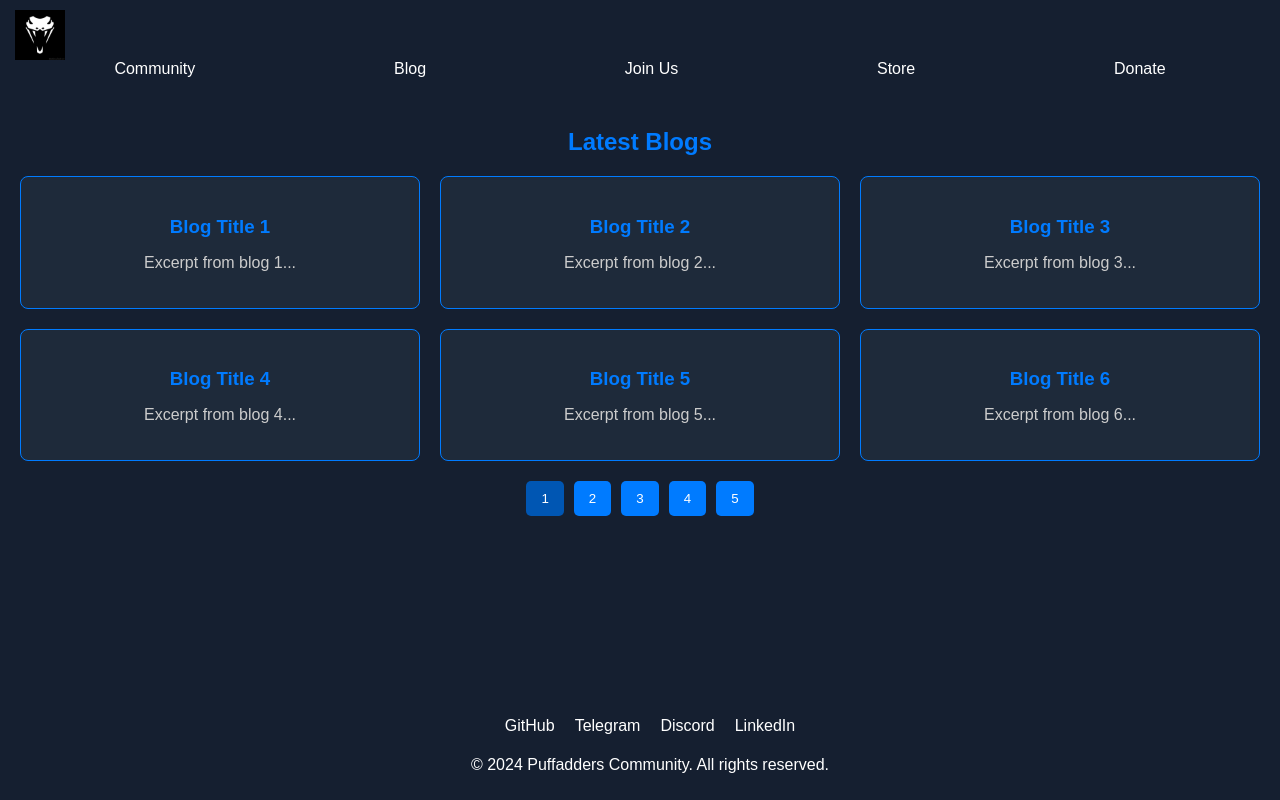
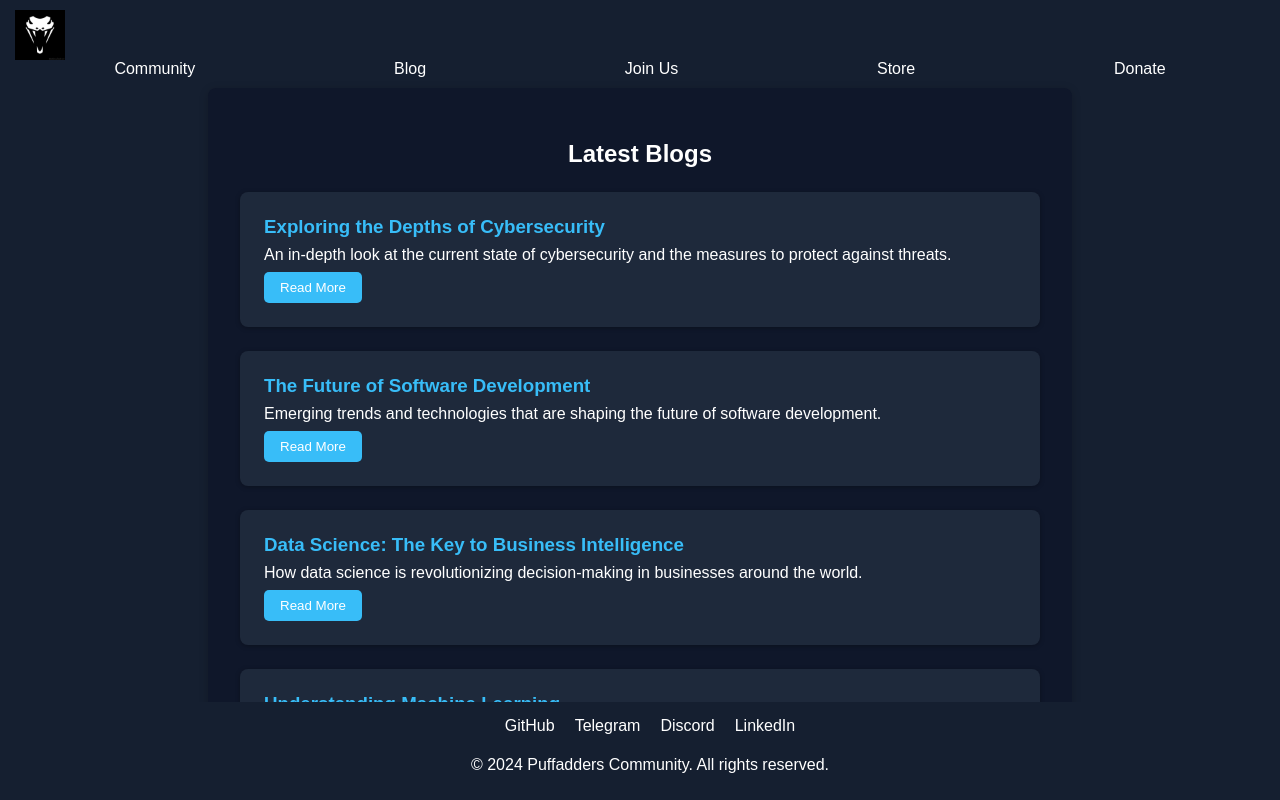
Before and after one commit to mukuvi/PUFFADDERS, a React (Vite) app in the folder client/: page /blog in a window 1280 px wide. Shown: the top 800 px of the page. Built offline with nearby package versions, Linux system fonts and the light colour scheme.

Commit message:
puffadders

```diff
--- a/client/src/components/Blog.jsx
+++ b/client/src/components/Blog.jsx
@@ -1,18 +1,19 @@
-import React, { useState, useEffect } from "react";
+import React, { useState } from "react";
+import blogs from "./blogdata"; // Adjust the path based on your folder structure
 
 const Blog = () => {
-  const blogs = Array.from({ length: 30 }, (_, index) => ({
-    title: `Blog Title ${index + 1}`,
-    excerpt: `Excerpt from blog ${index + 1}...`,
-  }));
-
   const [currentPage, setCurrentPage] = useState(1);
+  const [expandedBlogIndex, setExpandedBlogIndex] = useState(null);
   const blogsPerPage = 6;
   const totalPages = Math.ceil(blogs.length / blogsPerPage);
 
   const indexOfLastBlog = currentPage * blogsPerPage;
   const indexOfFirstBlog = indexOfLastBlog - blogsPerPage;
   const currentBlogs = blogs.slice(indexOfFirstBlog, indexOfLastBlog);
+
+  const handleExpand = (index) => {
+    setExpandedBlogIndex(expandedBlogIndex === index ? null : index);
+  };
 
   return (
     <div className="blog">
@@ -22,6 +23,12 @@ const Blog = () => {
           <div className="blog-post" key={index}>
             <h3>{blog.title}</h3>
             <p>{blog.excerpt}</p>
+            <button onClick={() => handleExpand(index)}>
+              {expandedBlogIndex === index ? "Read Less" : "Read More"}
+            </button>
+            {expandedBlogIndex === index && (
+              <p className="blog-content">{blog.content}</p>
+            )}
           </div>
         ))}
       </div>
--- a/client/src/components/Store.jsx
+++ b/client/src/components/Store.jsx
@@ -1,9 +1,28 @@
-import React from "react";
+import React, { useEffect, useRef } from "react";
 import storeData from "./storeData";
 
 const Store = () => {
+  const storeRef = useRef(null);
+
+  const handleKeyDown = (event) => {
+    if (storeRef.current) {
+      if (event.key === "ArrowRight") {
+        storeRef.current.scrollBy({ left: 200, behavior: "smooth" });
+      } else if (event.key === "ArrowLeft") {
+        storeRef.current.scrollBy({ left: -200, behavior: "smooth" });
+      }
+    }
+  };
+
+  useEffect(() => {
+    window.addEventListener("keydown", handleKeyDown);
+    return () => {
+      window.removeEventListener("keydown", handleKeyDown);
+    };
+  }, []);
+
   return (
-    <div className="store">
+    <div className="store" ref={storeRef}>
       <h2>Puff Store</h2>
       <div className="store-items">
         {storeData.map((item) => (
--- /dev/null
+++ b/client/src/components/blogdata.js
@@ -0,0 +1,82 @@
+// blogdata.js
+const blogs = [
+  {
+    title: "Exploring the Depths of Cybersecurity",
+    excerpt:
+      "An in-depth look at the current state of cybersecurity and the measures to protect against threats.",
+    content:
+      "Cybersecurity is a critical field that has evolved rapidly over the past decade. In this blog post, we explore the various aspects of cybersecurity, including threat detection, prevention strategies, and the importance of staying updated with the latest security protocols. With cyber threats becoming more sophisticated, it is essential for businesses and individuals alike to prioritize cybersecurity measures...",
+  },
+  {
+    title: "The Future of Software Development",
+    excerpt:
+      "Emerging trends and technologies that are shaping the future of software development.",
+    content:
+      "Software development is continuously evolving, influenced by new technologies and methodologies. This blog examines trends such as DevOps, microservices, and AI-driven development tools that are changing how software is built. As we look to the future, understanding these trends is vital for developers who want to remain competitive in the industry...",
+  },
+  {
+    title: "Data Science: The Key to Business Intelligence",
+    excerpt:
+      "How data science is revolutionizing decision-making in businesses around the world.",
+    content:
+      "Data science combines statistical analysis, machine learning, and big data to provide insights that drive business decisions. In this post, we delve into how organizations can harness data science to improve operations, predict market trends, and enhance customer experiences. With the right data strategy, companies can gain a competitive edge and make informed decisions based on data-driven insights...",
+  },
+  {
+    title: "Understanding Machine Learning",
+    excerpt:
+      "A beginner's guide to the basics of machine learning and its applications.",
+    content:
+      "Machine learning is a subset of artificial intelligence that allows systems to learn and improve from experience. In this blog, we explore fundamental concepts of machine learning, including supervised and unsupervised learning, algorithms, and real-world applications. From recommendation systems to autonomous vehicles, the impact of machine learning is vast and growing rapidly...",
+  },
+  {
+    title: "Building Responsive Web Applications",
+    excerpt:
+      "Best practices for creating responsive web apps that work seamlessly on any device.",
+    content:
+      "Responsive web design is essential in today’s multi-device world. This post outlines best practices for building responsive applications, including fluid grids, flexible images, and CSS media queries. We also discuss how to test your responsive design to ensure optimal user experience across all devices. By implementing these strategies, developers can create applications that cater to a diverse user base...",
+  },
+  {
+    title: "The Importance of Collaboration in Tech",
+    excerpt:
+      "Why collaboration is essential in the tech industry and how to foster a collaborative environment.",
+    content:
+      "Collaboration drives innovation in the tech industry. This blog examines the benefits of teamwork, the role of communication tools, and methods to cultivate a collaborative culture within teams. By fostering an environment that encourages idea-sharing and collective problem-solving, organizations can enhance productivity and creativity among their teams...",
+  },
+  {
+    title: "Introduction to Cloud Computing",
+    excerpt:
+      "Understanding the fundamentals of cloud computing and its impact on businesses.",
+    content:
+      "Cloud computing has transformed how businesses operate, providing flexibility, scalability, and cost-effectiveness. In this post, we cover the basics of cloud computing, including different service models (IaaS, PaaS, SaaS) and deployment strategies (public, private, hybrid). We also discuss the security implications of cloud adoption and how businesses can navigate potential challenges...",
+  },
+  {
+    title: "How to Start a Career in Tech",
+    excerpt:
+      "A step-by-step guide to launching your career in the technology sector.",
+    content:
+      "Starting a career in tech can be daunting, but with the right approach, it can also be rewarding. This blog provides a roadmap for aspiring tech professionals, covering essential skills, educational paths, and tips for networking in the industry. We also highlight the importance of continuous learning and adapting to new technologies as key components of a successful tech career...",
+  },
+  {
+    title: "The Rise of Artificial Intelligence",
+    excerpt:
+      "Exploring the advancements in AI and how they are transforming various industries.",
+    content:
+      "Artificial Intelligence is reshaping industries from healthcare to finance. In this post, we explore recent advancements in AI technology, including natural language processing, computer vision, and robotics. We also discuss the ethical implications of AI and the importance of responsible AI development to ensure that its benefits are shared widely across society...",
+  },
+  {
+    title: "Tips for Effective Project Management",
+    excerpt:
+      "Key strategies for managing projects successfully in a fast-paced tech environment.",
+    content:
+      "Effective project management is crucial in tech to ensure that projects are completed on time and within budget. This blog outlines key strategies such as agile methodologies, stakeholder communication, and risk management techniques. By implementing these best practices, project managers can enhance their team's performance and drive successful project outcomes...",
+  },
+  {
+    title: "The Impact of 5G Technology",
+    excerpt:
+      "How 5G technology is changing the landscape of communication and connectivity.",
+    content:
+      "The rollout of 5G technology promises to revolutionize how we communicate and connect. In this blog, we delve into the benefits of 5G, including faster speeds, lower latency, and the ability to connect more devices. We also explore potential applications of 5G, from smart cities to telemedicine, and what this means for the future of connectivity...",
+  },
+];
+
+export default blogs;
--- a/client/src/styles.css
+++ b/client/src/styles.css
@@ -230,103 +230,101 @@ h1.typed {
 .social-icons a:hover {
   color: #007bff;
 }
+/*blog*/
 .blog {
-  text-align: center;
-  padding: 20px;
-  background-color: #151f30;
-  color: white;
-  min-height: 100vh;
-  overflow-y: auto;
+  max-width: 800px;
+  margin: 0 auto;
+  padding: 2rem;
+  background-color: #0f172a;
+  border-radius: 8px;
+  box-shadow: 0 2px 10px rgba(0, 0, 0, 0.2);
+  color: #ffffff;
 }
 
 .blog h2 {
-  color: #007bff;
-  margin-bottom: 20px;
+  text-align: center;
+  margin-bottom: 1.5rem;
+  color: #ffffff;
 }
 
 .blog-posts-container {
-  display: grid;
-  grid-template-columns: repeat(auto-fill, minmax(300px, 1fr));
-  gap: 20px;
-  margin-bottom: 20px;
+  display: flex;
+  flex-direction: column;
+  gap: 1.5rem;
 }
 
 .blog-post {
-  background-color: #1e2a3a;
-  border: 1px solid #007bff;
+  background-color: #1e293b;
+  padding: 1.5rem;
   border-radius: 8px;
-  padding: 20px;
-  transition: transform 0.3s, box-shadow 0.3s;
-}
-
-.blog-post:hover {
-  transform: translateY(-5px);
-  box-shadow: 0 4px 15px rgba(0, 123, 255, 0.5);
+  box-shadow: 0 1px 5px rgba(0, 0, 0, 0.3);
 }
 
 .blog-post h3 {
-  color: #007bff;
-  margin-bottom: 10px;
+  margin: 0 0 0.5rem;
+  color: #38bdf8;
 }
 
 .blog-post p {
-  color: #cccccc;
+  margin: 0.5rem 0;
+}
+
+.blog-content {
+  margin-top: 1rem;
+  color: #d1d5db;
+  font-size: 0.9rem;
+  line-height: 1.5;
+}
+
+button {
+  background-color: #38bdf8;
+  color: #ffffff;
+  border: none;
+  padding: 0.5rem 1rem;
+  border-radius: 5px;
+  cursor: pointer;
+  transition: background-color 0.3s;
+}
+
+button:hover {
+  background-color: #0ea5e9;
 }
 
 .pagination {
   display: flex;
   justify-content: center;
-  margin-top: 20px;
+  margin-top: 1rem;
 }
 
 .pagination-button {
-  background-color: #007bff;
-  color: white;
+  background-color: #1e293b;
+  color: #ffffff;
   border: none;
+  padding: 0.5rem 1rem;
+  margin: 0 0.2rem;
   border-radius: 5px;
-  padding: 10px 15px;
-  margin: 0 5px;
   cursor: pointer;
   transition: background-color 0.3s;
 }
 
-.pagination-button:hover {
-  background-color: #0056b3;
+.pagination-button.active {
+  background-color: #38bdf8;
 }
 
-.pagination-button.active {
-  background-color: #0056b3;
+.pagination-button:hover:not(.active) {
+  background-color: #334155;
 }
 
-.scroll-to-top {
-  position: fixed;
-  bottom: 30px;
-  right: 30px;
-  background-color: #007bff;
-  color: white;
-  border: none;
-  border-radius: 50%;
-  width: 50px;
-  height: 50px;
-  font-size: 24px;
-  cursor: pointer;
-  display: flex;
-  justify-content: center;
-  align-items: center;
-  transition: background-color 0.3s;
-  opacity: 0.7;
-}
-
-.scroll-to-top:hover {
-  background-color: #0056b3;
-  opacity: 1;
-}
+/*store*/
 .store {
   text-align: center;
   padding: 20px;
   background-color: #151f30;
   color: white;
   overflow-x: auto;
+  overflow-y: hidden;
+  scroll-behavior: smooth;
+  max-height: 100vh;
 }
 
 .store h2 {
@@ -336,10 +334,12 @@ h1.typed {
 
 .store-items {
   display: flex;
+  flex-wrap: nowrap;
   gap: 20px;
   padding: 10px;
   overflow-x: auto;
-  justify-content: center;
+  justify-content: flex-start;
+  scroll-behavior: smooth;
 }
 
 .store-item {
```
